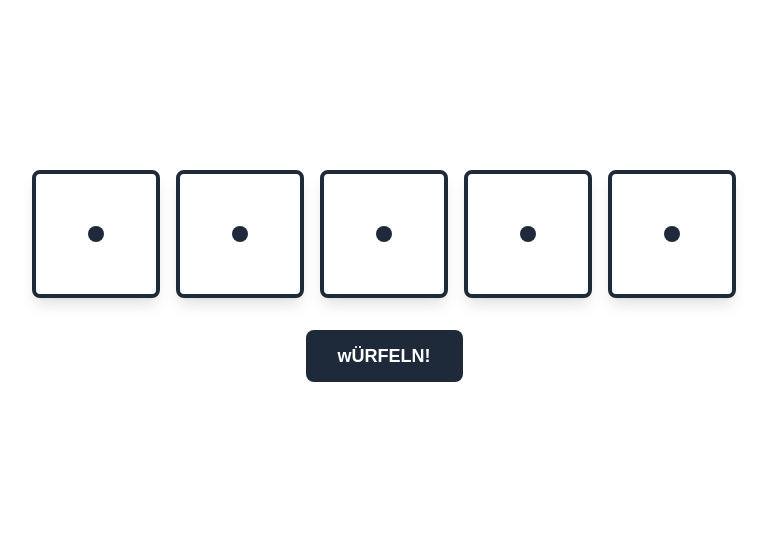
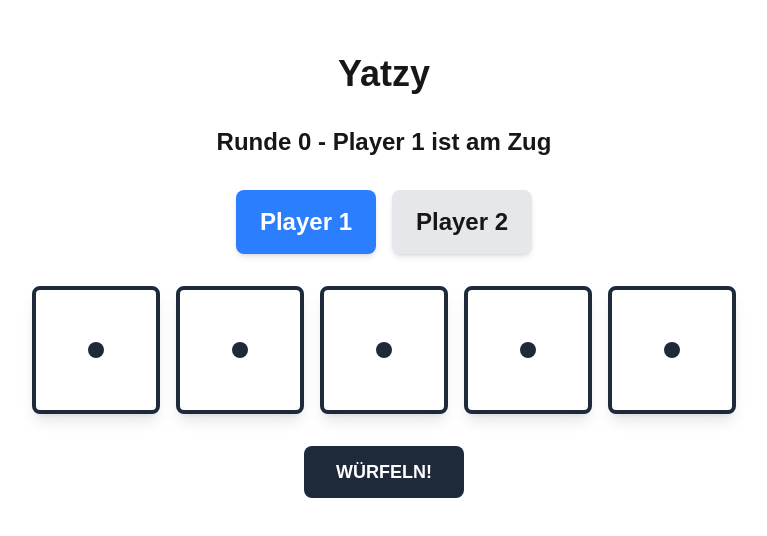
Before and after one commit to EliasKeller/yatzy, a Next.js app: page / in a window 1280 px wide. Shown: the part 124-660 px from the top of the page, without its empty margins (256-1023 px from the left). Built offline with nearby package versions, Linux system fonts and the light colour scheme.

Commit message:
feat: several improvments

```diff
--- a/src/app/components/dice.js
+++ b/src/app/components/dice.js
@@ -2,10 +2,16 @@
 
 import { useEffect, useState } from "react";
 
-export default function Dice({ rollTrigger }) {
-  const [currentNumber, setCurrentNumber] = useState(1);
+export default function Dice({ index, initValue, initIsSelected, rollTrigger, resetTrigger, onValueChange }) {
+  const [currentValue, setCurrentValue] = useState(initValue);
   const [isRolling, setIsRolling] = useState(false);
-  const [isSelected, setIsSelected] = useState(false);
+  const [isSelected, setIsSelected] = useState(initIsSelected);
+
+
+  useEffect(() => {
+    setCurrentValue(initValue);
+    setIsSelected(initIsSelected);
+  }, [resetTrigger, initValue, initIsSelected]);
 
   useEffect(() => {
     if (rollTrigger === 0) return;
@@ -17,18 +23,21 @@ export default function Dice({ rollTrigger }) {
       if (isSelected){
         return;
       }
-      setCurrentNumber(Math.floor(Math.random() * 6) + 1);
+      setCurrentValue(Math.floor(Math.random() * 6) + 1);
       rollCount++;
 
       if (rollCount >= 10) {
         clearInterval(rollInterval);
-        setCurrentNumber(Math.floor(Math.random() * 6) + 1);
+        const foundValue = Math.floor(Math.random() * 6) + 1;
+        setCurrentValue(foundValue);
+        onValueChange(index, foundValue);
         setIsRolling(false);
       }
     }, 100);
 
     return () => clearInterval(rollInterval);
   }, [rollTrigger]);
+
 
   const getDotPositions = (number) => {
     const positions = {
@@ -64,7 +73,7 @@ export default function Dice({ rollTrigger }) {
     >
       <div className="absolute inset-2 grid grid-cols-3 grid-rows-3 gap-1 place-items-center">
         {Array.from({ length: 9 }).map((_, index) => {
-          const shouldShow = getDotPositions(currentNumber).some(
+          const shouldShow = getDotPositions(currentValue).some(
             (pos) => positionMap[pos] === index
           );
 
--- a/src/app/page.js
+++ b/src/app/page.js
@@ -4,24 +4,133 @@ import { useState } from "react";
 import Dice from "./components/dice";
 
 export default function Home() {
+  /* -----------------------------------------------------------
+                                CONSTANTS
+  -----------------------------------------------------------  */
+  const defaultDices = [
+    {
+      id: 1,
+      value: 1,
+      isSelected: false
+    },
+    {
+      id: 2,
+      value: 1,
+      isSelected: false
+    },
+    {
+      id: 3,
+      value: 1,
+      isSelected: false
+    },
+    {
+      id: 4,
+      value: 1,
+      isSelected: false
+    },
+    {
+      id: 5,
+      value: 1,
+      isSelected: false
+    }
+  ]
+
+  const defaultPlayers = [
+    {
+      id: 1,
+      name: "Player 1",
+      score: 0
+    },
+    {
+      id: 2,
+      name: "Player 2",
+      score: 0
+    }
+  ];
+
+  const MAX_ROUNDS_PER_PLAYER = 3;
+
+  /* -----------------------------------------------------------
+                                STATES
+  -----------------------------------------------------------  */
+  const [dices, setDices] = useState(defaultDices);
   const [rollTrigger, setRollTrigger] = useState(0);
+  const [resetTrigger, setResetTrigger] = useState(0);
+  const [players, setPlayers] = useState(defaultPlayers);
+  const [currentPlayerIndex, setCurrentPlayerIndex] = useState(0);
+  const [currentRoundOfPlayer, setCurrentRoundOfPlayer] = useState(0);
 
-  const rollAll = () => setRollTrigger((v) => v + 1);
+
+  /* -----------------------------------------------------------
+                                HELPERS
+  -----------------------------------------------------------  */
+
+  const rollAll = () => {
+    if (currentRoundOfPlayer < MAX_ROUNDS_PER_PLAYER) {
+      setCurrentRoundOfPlayer((currentRound) => currentRound + 1);
+      setRollTrigger((rollCount) => rollCount + 1);
+    } else {
+      switchPlayer();
+    }
+
+  };
+
+  const updateDiceValue = (index, value) => {
+    dices[index].value = value;
+    setDices([...dices]);
+};
+
+  const switchPlayer = () => {
+      setCurrentRoundOfPlayer(1);
+      setCurrentPlayerIndex((currentIndex) => (currentIndex + 1) % players.length);
+      setDices(defaultDices);
+      setResetTrigger((resetCount) => resetCount + 1);
+  }
+
+  const getAllDiceValues = () => {
+    console.log("Aktuelle Würfelwerte:", dices);
+  };
+
+
+  /* -----------------------------------------------------------
+                                RENDER
+  -----------------------------------------------------------  */
+
 
   return (
     <div className="h-screen flex flex-col items-center justify-center gap-8">
-      <div className="flex gap-4 flex-wrap justify-center">
-        {Array.from({ length: 5 }).map((_, i) => (
-          <Dice key={i} rollTrigger={rollTrigger} />
+      <h1 className="text-4xl font-bold">Yatzy</h1>
+      <h1 className="text-2xl font-semibold">Runde {currentRoundOfPlayer} - {players[currentPlayerIndex].name} ist am Zug</h1>
+      <div className="flex gap-4">
+        {players.map((player, index) => (
+          <div key={player.id} className={["px-6 py-4 rounded-lg shadow-md", index === currentPlayerIndex ? "bg-blue-500 text-white" : "bg-gray-200"].join(" ")}>
+            <h2 className="text-2xl font-semibold">{player.name}</h2>
+          </div>
         ))}
       </div>
+      <div className="flex gap-4 flex-wrap justify-center">
+        {dices.map((dice, index) => (
+          <Dice key={dice.id} index={index} initValue={dice.value} initIsSelected={dice.isSelected} rollTrigger={rollTrigger} resetTrigger={resetTrigger} onValueChange={updateDiceValue} />
+        ))}
+      </div>
+        {
+          currentRoundOfPlayer < MAX_ROUNDS_PER_PLAYER ? (
+            <button
+              onClick={rollAll}
+              className="px-8 py-3 text-lg font-semibold rounded-lg bg-gray-800 text-white hover:bg-gray-600"
+            >
+              WÜRFELN!
+            </button>
+          ) : (
+            <button
+              onClick={getAllDiceValues}
+              className="px-8 py-3 text-lg font-semibold rounded-lg bg-gray-800 text-white hover:bg-gray-600"
+            >
+              Score eintragen
+            </button>
+          )
+        }
 
-      <button
-        onClick={rollAll}
-        className="px-8 py-3 text-lg font-semibold rounded-lg bg-gray-800 text-white hover:bg-gray-600"
-      >
-        wÜRFELN!
-      </button>
     </div>
   );
 }
```
